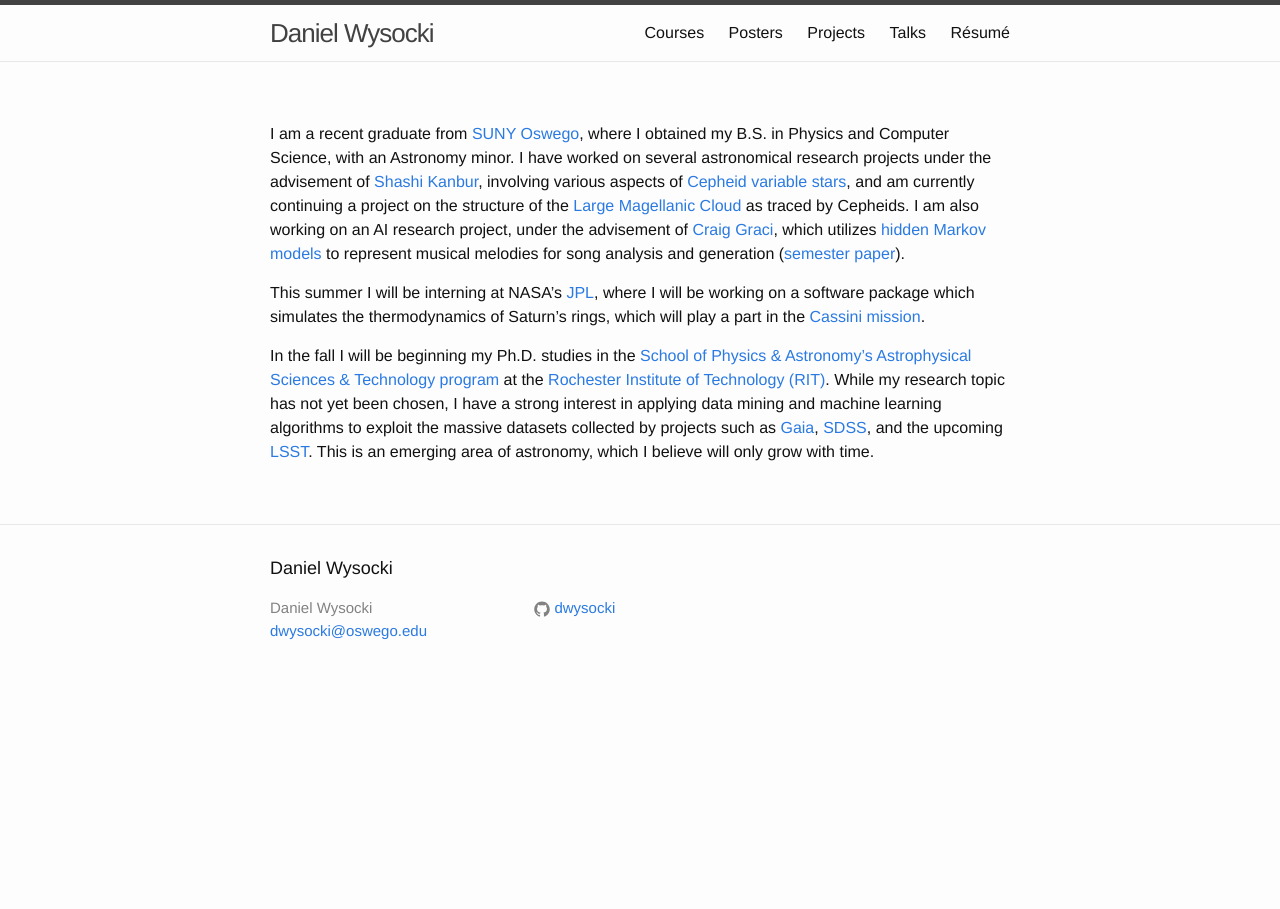
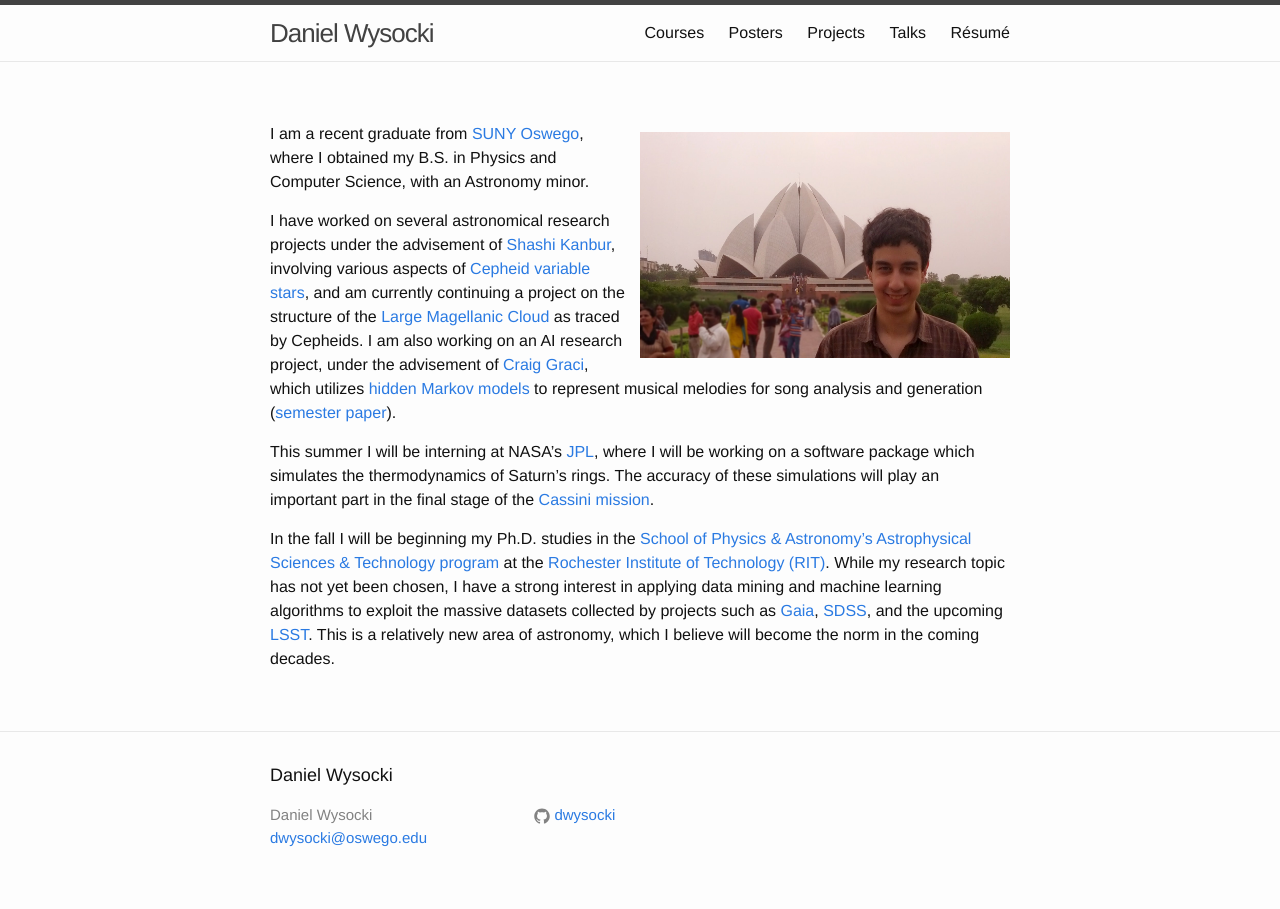
Before and after one commit to dwysocki/dwysocki.github.io, a Jekyll site: the page built from index.md, in a window 1280 px wide. Built offline with Jekyll 4.4.1, drawn with Linux system fonts in a browser that asks for light colours.

Commit message:
Added profile picture and touched up index page

```diff
--- a/_sass/_base.scss
+++ b/_sass/_base.scss
@@ -44,6 +44,11 @@ img {
     vertical-align: middle;
 }
 
+div.profilePhoto {
+  float: right;
+  margin: 10px 0px 10px 10px;
+  width: 50%;
+}
 
 
 /**
--- a/index.md
+++ b/index.md
@@ -2,8 +2,15 @@
 layout: page
 ---
 
-I am a recent graduate from [SUNY Oswego](http://www.oswego.edu), where I obtained my B.S. in Physics and Computer Science, with an Astronomy minor. I have worked on several astronomical research projects under the advisement of [Shashi Kanbur](http://oswego.edu/~kanbur), involving various aspects of [Cepheid variable stars](https://en.wikipedia.org/wiki/Cepheid_variable), and am currently continuing a project on the structure of the [Large Magellanic Cloud](https://en.wikipedia.org/wiki/Large_Magellanic_Cloud) as traced by Cepheids. I am also working on an AI research project, under the advisement of [Craig Graci](http://http://www.cs.oswego.edu/~blue/), which utilizes [hidden Markov models](https://en.wikipedia.org/wiki/Hidden_Markov_model) to represent musical melodies for song analysis and generation ([semester paper](http://dwysocki.github.io/csc466/assets/papers/semester-paper.pdf)).
+<div class="profilePhoto">
+  <img alt="Daniel Wysocki" src="{{site.baseurl}}/assets/images/profile.jpg">
+</div>
 
-This summer I will be interning at NASA's [JPL](https://en.wikipedia.org/wiki/Jet_Propulsion_Laboratory), where I will be working on a software package which simulates the thermodynamics of Saturn's rings, which will play a part in the [Cassini mission](https://en.wikipedia.org/wiki/Cassini%E2%80%93Huygens).
 
-In the fall I will be beginning my Ph.D. studies in the [School of Physics & Astronomy's](http://www.rit.edu/~w-physic/) [Astrophysical Sciences & Technology program](https://www.rit.edu/cos/astrophysics/) at the [Rochester Institute of Technology (RIT)](https://www.rit.edu/). While my research topic has not yet been chosen, I have a strong interest in applying data mining and machine learning algorithms to exploit the massive datasets collected by projects such as [Gaia](http://sci.esa.int/gaia/), [SDSS](http://www.sdss.org/), and the upcoming [LSST](http://www.lsst.org/lsst/). This is an emerging area of astronomy, which I believe will only grow with time.
+I am a recent graduate from [SUNY Oswego](http://www.oswego.edu), where I obtained my B.S. in Physics and Computer Science, with an Astronomy minor.
+
+I have worked on several astronomical research projects under the advisement of [Shashi Kanbur](http://oswego.edu/~kanbur), involving various aspects of [Cepheid variable stars](https://en.wikipedia.org/wiki/Cepheid_variable), and am currently continuing a project on the structure of the [Large Magellanic Cloud](https://en.wikipedia.org/wiki/Large_Magellanic_Cloud) as traced by Cepheids. I am also working on an AI research project, under the advisement of [Craig Graci](http://http://www.cs.oswego.edu/~blue/), which utilizes [hidden Markov models](https://en.wikipedia.org/wiki/Hidden_Markov_model) to represent musical melodies for song analysis and generation ([semester paper](http://dwysocki.github.io/csc466/assets/papers/semester-paper.pdf)).
+
+This summer I will be interning at NASA's [JPL](https://en.wikipedia.org/wiki/Jet_Propulsion_Laboratory), where I will be working on a software package which simulates the thermodynamics of Saturn's rings. The accuracy of these simulations will play an important part in the final stage of the [Cassini mission](https://en.wikipedia.org/wiki/Cassini%E2%80%93Huygens).
+
+In the fall I will be beginning my Ph.D. studies in the [School of Physics & Astronomy's](http://www.rit.edu/~w-physic/) [Astrophysical Sciences & Technology program](https://www.rit.edu/cos/astrophysics/) at the [Rochester Institute of Technology (RIT)](https://www.rit.edu/). While my research topic has not yet been chosen, I have a strong interest in applying data mining and machine learning algorithms to exploit the massive datasets collected by projects such as [Gaia](http://sci.esa.int/gaia/), [SDSS](http://www.sdss.org/), and the upcoming [LSST](http://www.lsst.org/lsst/). This is a relatively new area of astronomy, which I believe will become the norm in the coming decades.
```
Also changed, not shown: assets/images/profile.jpg (added).
